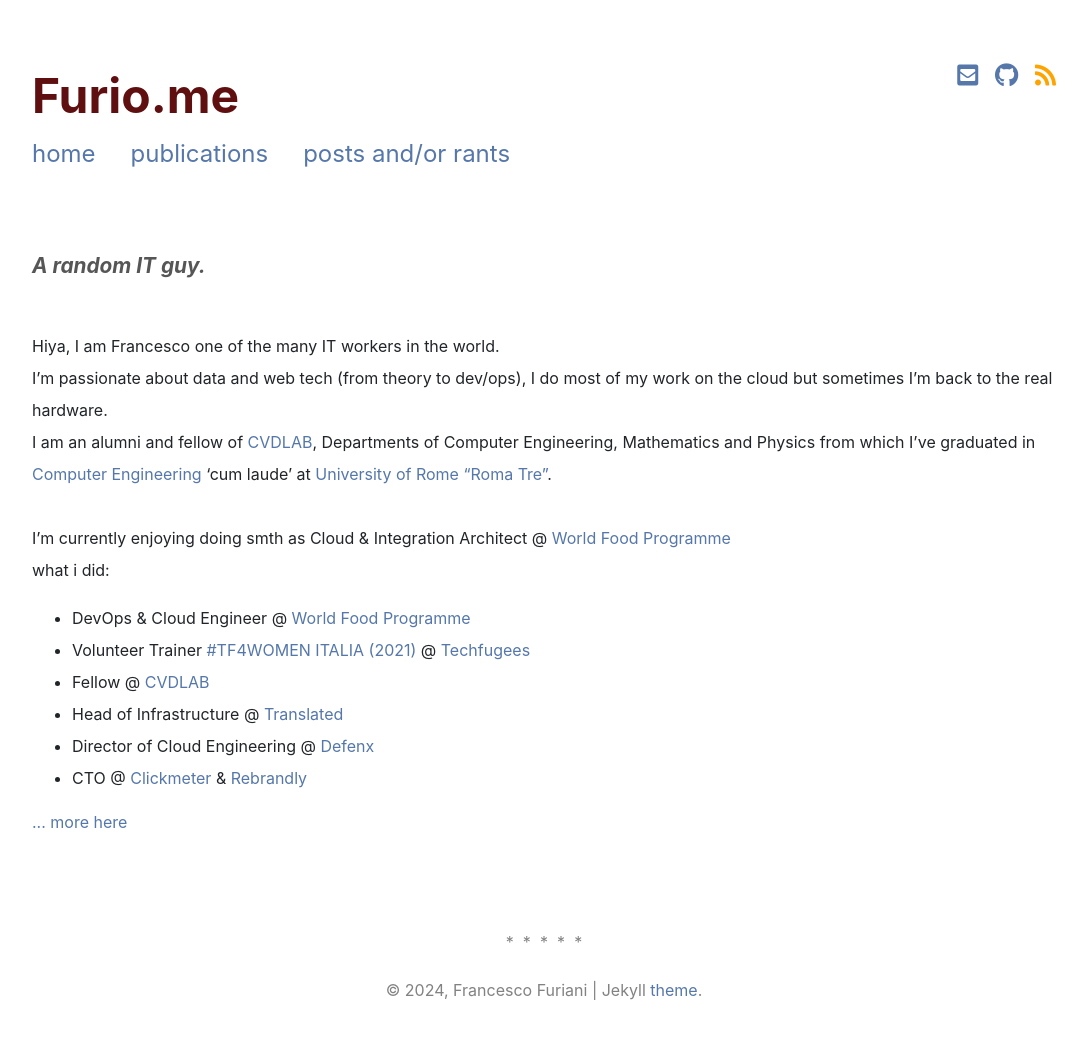
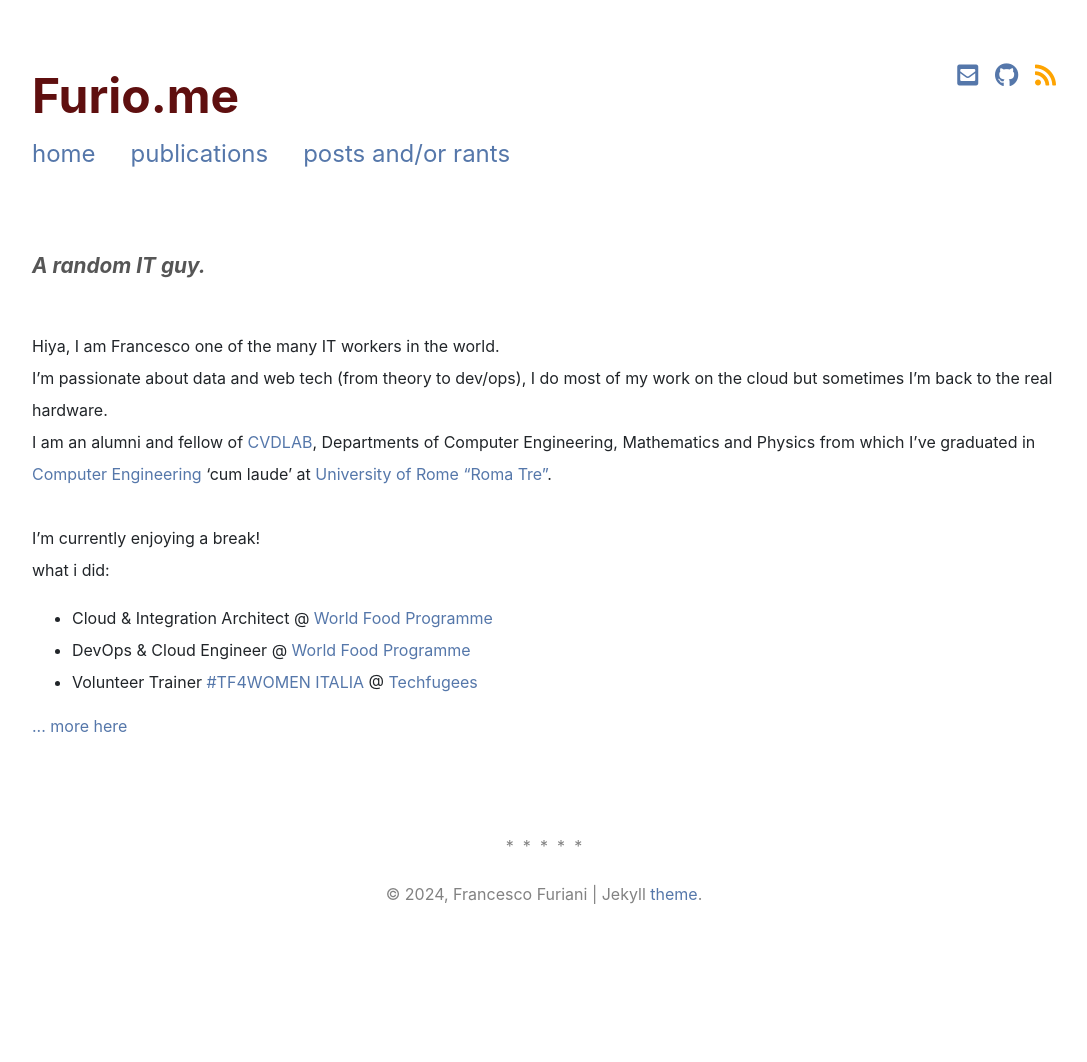
Before and after one commit to furio/furio.github.io, a Jekyll site: the page built from index.md, in a window 1280 px wide. Shown: the whole page, without its empty margins (96-1183 px from the left). Built offline with Jekyll 4.4.1, drawn with Linux system fonts in a browser that asks for light colours; nearby versions of some CDN libraries; a style sheet for code colours, icons or effects is not loaded; after the commit the page ends 966 px from its top, so only the background shows below that.

Commit message:
Update current status and work experience in index.md

```diff
--- a/index.md
+++ b/index.md
@@ -17,14 +17,11 @@ I am an alumni and fellow of [CVDLAB](http://cvdlab.org/), Departments of Comput
 graduated in [Computer Engineering](http://www.inf.uniroma3.it) 'cum laude' at [University of Rome "Roma Tre"](http://www.uniroma3.it/).
 <br />
 <br />
-I'm currently enjoying doing smth as Cloud &amp; Integration Architect @ [World Food Programme](https://www.wfp.org/) <br />
+I'm currently enjoying a break! <br />
 what i did:
+* Cloud &amp; Integration Architect @ [World Food Programme](https://www.wfp.org/)
 * DevOps &amp; Cloud Engineer @ [World Food Programme](https://www.wfp.org/)
-* Volunteer Trainer [#TF4WOMEN ITALIA (2021)](https://techfugees.com/it/fellowship-tf4women/italy/) @ [Techfugees](https://techfugees.com/it/)
-* Fellow @ [CVDLAB](http://cvdlab.org/)
-* Head of Infrastructure @ [Translated](https://translated.com/)
-* Director of Cloud Engineering @ [Defenx](https://defenx.com/)
-* CTO @ [Clickmeter](https://www.clickmeter.com/) & [Rebrandly](https://www.rebrandly.com/)
+* Volunteer Trainer [#TF4WOMEN ITALIA](https://techfugees.com/it/fellowship-tf4women/italy/) @ [Techfugees](https://techfugees.com/it/)
 <br />
 <div id="worktext"></div>
 <br />
```
